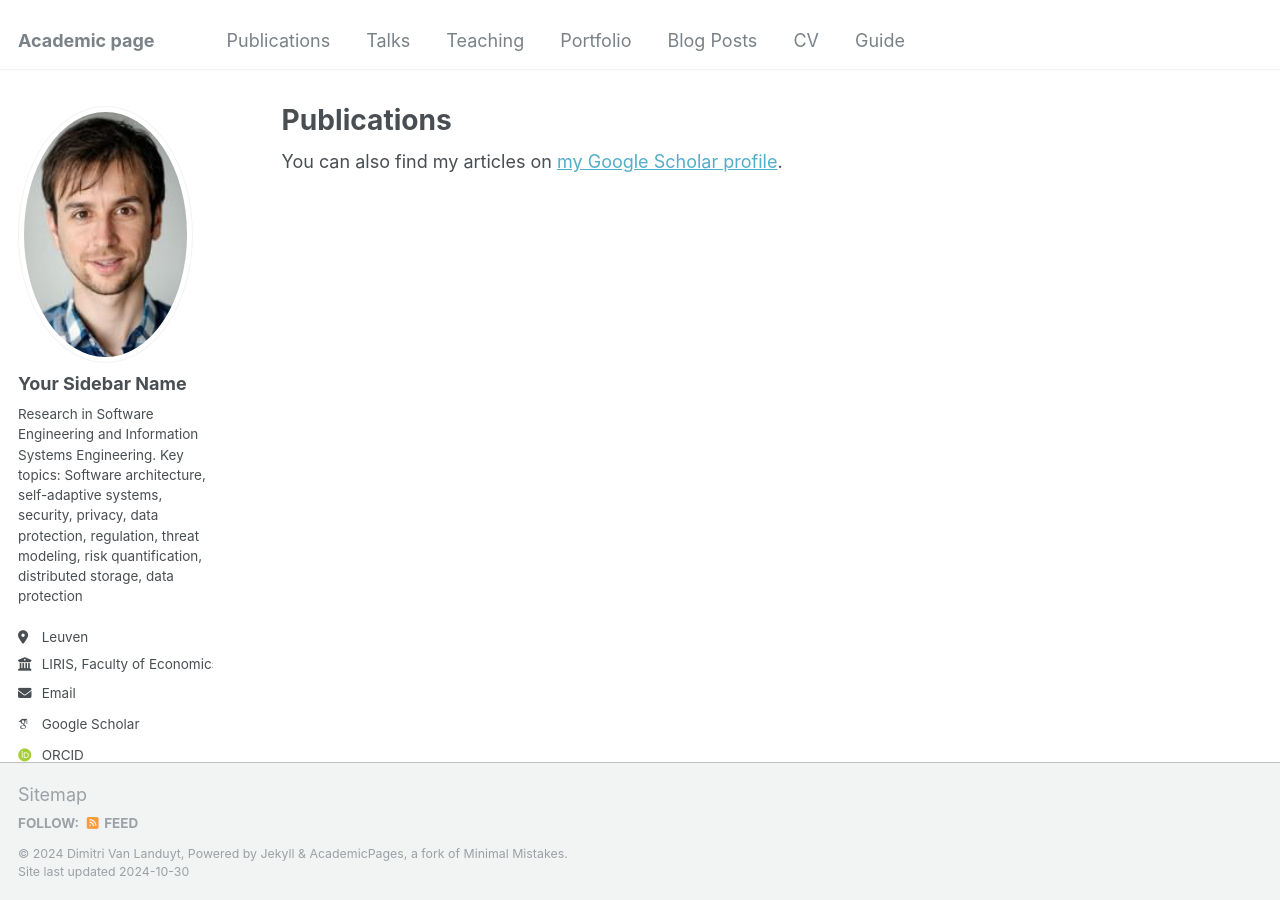
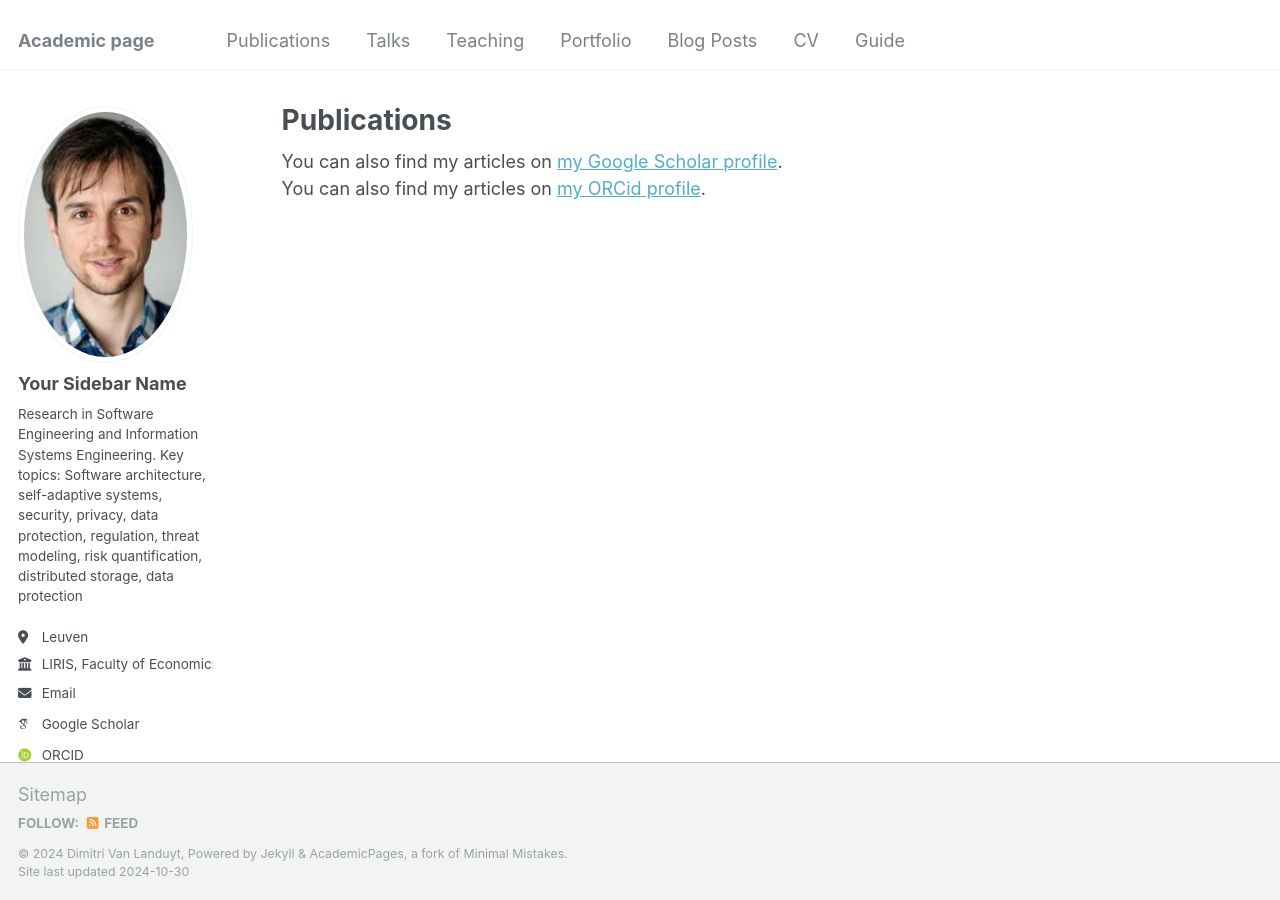
Before and after one commit to dimitri-vanlanduyt/dimitri-vanlanduyt.github.io, a Jekyll site: the page built from _pages/publications.html, in a window 1280 px wide. Built offline with Jekyll 4.4.1, drawn with Linux system fonts in a browser that asks for light colours; some web fonts are replaced.

Commit message:
publications

```diff
--- a/_pages/publications.html
+++ b/_pages/publications.html
@@ -7,6 +7,8 @@ author_profile: true
 
 {% if site.author.googlescholar %}
   <div class="wordwrap">You can also find my articles on <a href="{{site.author.googlescholar}}">my Google Scholar profile</a>.</div>
+
+  <div class="wordwrap">You can also find my articles on <a href="{{site.author.orcid}}">my ORCid profile</a>.</div>
 {% endif %}
 
 {% include base_path %}
```
